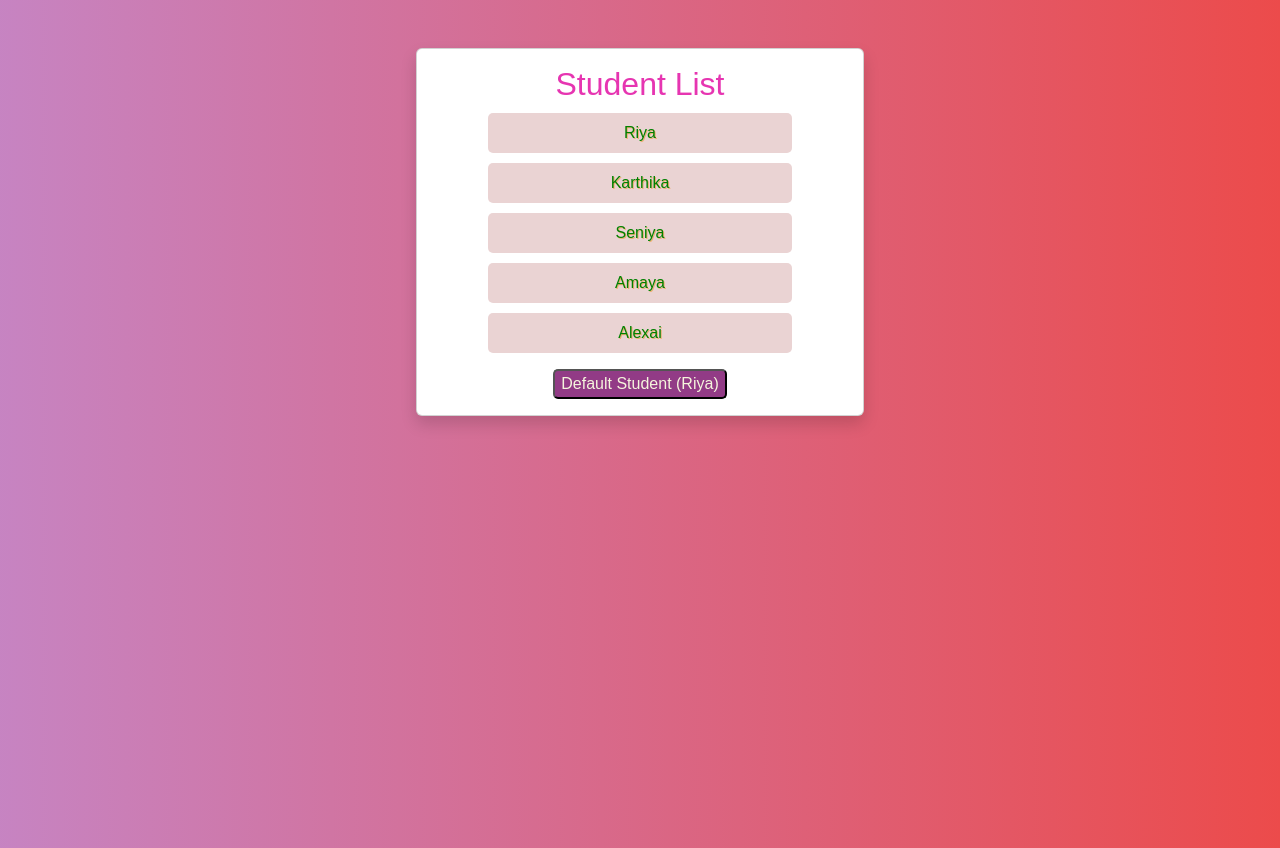
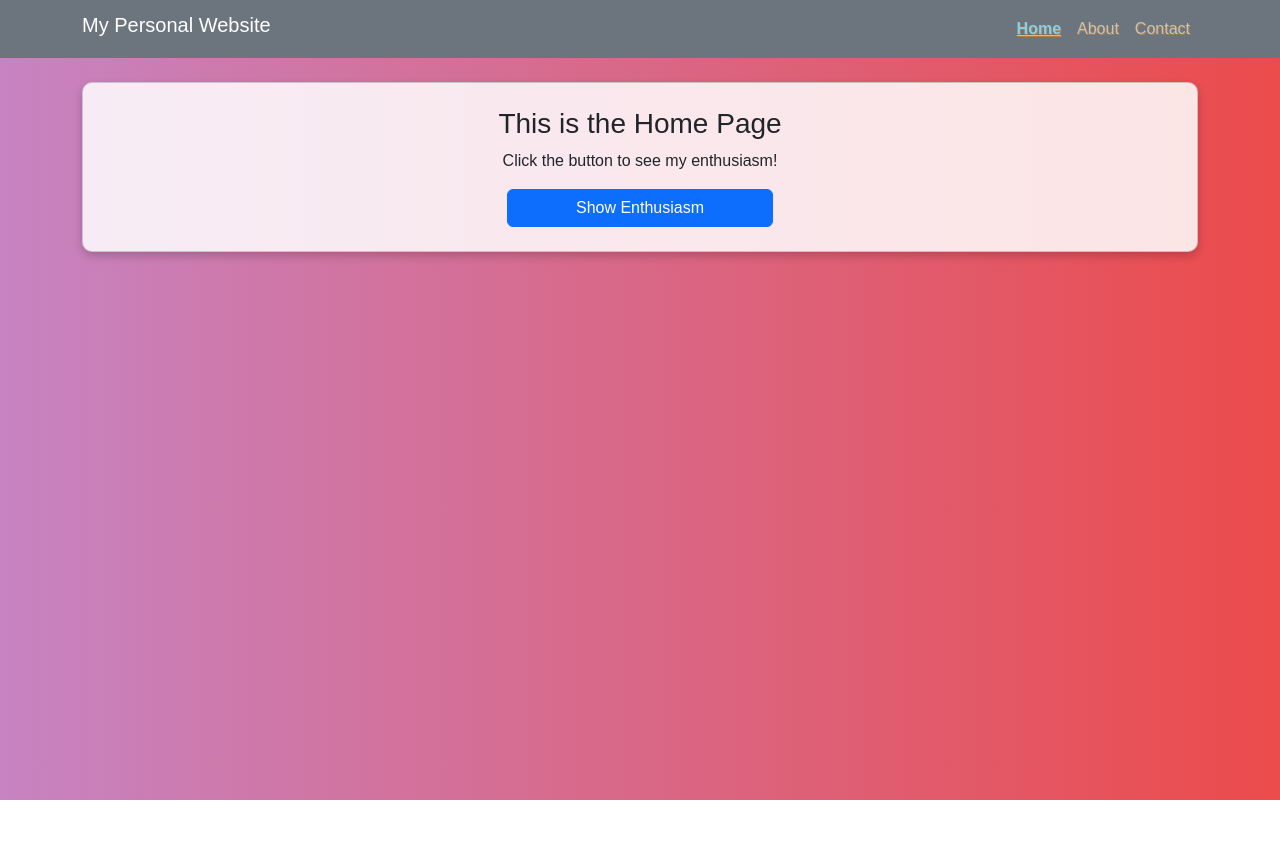
Before and after one commit to karthika525/hello-world, a React (Create React App) app: page / in a window 1280 px wide. After the commit the page ends 800 px from the top, so only its background shows below. Built offline with nearby package versions, Linux system fonts and the light colour scheme.

Commit message:
A React Personal Website Component

```diff
--- a/src/App.css
+++ b/src/App.css
@@ -1,25 +1,54 @@
+body {
+  background-image: linear-gradient(to left,rgba(231, 30, 30, 0.8),rgba(144, 13, 135, 0.508));
+  font-family: "Arial", sans-serif;
+  height: 100vh;
+  margin: 0;
+  padding: 0;
+}
 
-body {
-  background-image:linear-gradient(to left,rgba(231, 30, 30, 0.8),rgba(144, 13, 135, 0.508));
-  font-family: "Arial",sans-serif;
-  height: 100vh;
-}
-h1{
+h1 {
   color: rgba(56, 20, 189, 0.893);
 }
-h2{
+
+h2 {
   color: rgba(227, 29, 168, 0.893);
 }
-li{
+
+li {
   font-weight: lighter;
   text-shadow: 1px 1px rgba(237, 140, 13, 0.5);
 }
-button{
+
+button {
   background-color: rgb(146, 59, 134);
   color: beige;
   border-radius: 5px;
   cursor: pointer;
+  border: none;
+  padding: 8px 14px;
+  font-size: 15px;
+  transition: 0.3s;
 }
-button:hover{
+
+button:hover {
   background-color: rgb(103, 23, 95);
+  transform: scale(1.05);
 }
+
+.nav-link.active {
+  color: skyblue !important;
+  font-weight: bold;
+  text-decoration: underline;
+}
+
+
+.card {
+  background-color: rgba(255, 255, 255, 0.85);
+  border-radius: 10px;
+  box-shadow: 0px 4px 10px rgba(0, 0, 0, 0.2);
+  text-align: center;
+}
+.btn{
+  width:25%;
+  margin: auto;
+}
--- a/src/App.js
+++ b/src/App.js
@@ -1,12 +1,18 @@
 import React from "react";
-import StudentList from "./components/StudentList";
 import "bootstrap/dist/css/bootstrap.min.css";
+import Navbar from "./components/Navbar";
+import { Outlet } from "react-router-dom";
+import "./App.css";
 
 function App() {
-  return (
+return (
   <div>
-  <StudentList />
+  <Navbar />
+  <div className="container mt-4">
+  <Outlet />
+  </div>
   </div>
   );
 }
+
 export default App;
--- /dev/null
+++ b/src/components/About.js
@@ -0,0 +1,18 @@
+import React from "react";
+
+function About() {
+  function showEnthusiasm() {
+  document.getElementById("Msg").innerText ="Hello from React! I love this page!";
+  document.getElementById("Heading").style.background = "lightblue";
+  }
+
+  return (
+    <div className="card p-4 mb-4">
+    <h3 id="Heading">This is the About Page</h3>
+    <p id="Msg">Click the button to see my enthusiasm!</p>
+    <button className="btn btn-primary" onClick={showEnthusiasm}>Show Enthusiasm</button>
+    </div>
+  );
+}
+
+export default About;
--- /dev/null
+++ b/src/components/Contact.js
@@ -0,0 +1,18 @@
+import React from "react";
+
+function Contact() {
+  function showEnthusiasm() {
+  document.getElementById("Msg").innerText ="Hello from React! I love this page!";
+  document.getElementById("Heading").style.background = "lightblue";
+  }
+
+  return (
+    <div className="card p-4 mb-4">
+    <h3 id="Heading">This is the Contact Page</h3>
+    <p id="Msg">Click the button to see my enthusiasm!</p>
+    <button className="btn btn-primary" onClick={showEnthusiasm}>Show Enthusiasm</button>
+    </div>
+  );
+}
+
+export default Contact;
--- /dev/null
+++ b/src/components/Home.js
@@ -0,0 +1,18 @@
+import React from "react";
+
+function Home() {
+  function showEnthusiasm() {
+  document.getElementById("Msg").innerText ="Hello from React! I love this page!";
+  document.getElementById("Heading").style.background = "lightblue";
+  }
+
+  return (
+    <div className="card p-4 mb-4">
+    <h3 id="Heading">This is the Home Page</h3>
+    <p id="Msg">Click the button to see my enthusiasm!</p>
+    <button className="btn btn-primary" onClick={showEnthusiasm}> Show Enthusiasm</button>
+    </div>
+  );
+}
+
+export default Home;
--- /dev/null
+++ b/src/components/Navbar.js
@@ -0,0 +1,20 @@
+import React from "react";
+import { NavLink } from "react-router-dom";
+import "bootstrap/dist/css/bootstrap.min.css";
+
+function Navbar() {
+  return (
+  <nav className="navbar navbar-expand-sm navbar-dark bg-secondary">
+  <div className="container">
+  <h4 className="navbar-brand">My Personal Website</h4>
+  <ul className="navbar-nav">
+  <li className="nav-item"><NavLink to="/" end className="nav-link">Home</NavLink></li>
+  <li className="nav-item"><NavLink to="/about" className="nav-link">About</NavLink></li>
+  <li className="nav-item"><NavLink to="/contact" className="nav-link">Contact</NavLink></li>
+  </ul>
+  </div>
+   </nav>
+  );
+}
+
+export default Navbar;
--- a/src/components/Student.js
+++ /dev/null
@@ -1,15 +0,0 @@
-import React from "react";
-import { useParams,useNavigate} from "react-router-dom";
-
-function Student() {
-  const { name } = useParams();
-  const navigate = useNavigate();
-  return (
-    <div style={{ textAlign: "center", marginTop: "100px" }}>
-    <h1>Welcome, {name}!</h1>
-    <button onClick={() => navigate("/")}>Back to Student List</button>
-    </div>
-  );
-}
-
-export default Student;
--- a/src/components/StudentList.js
+++ /dev/null
@@ -1,27 +0,0 @@
-import React from "react";
-import { Link, useNavigate } from "react-router-dom";
-
-function StudentList() {
-const students = ["Riya", "Karthika","Seniya", "Amaya","Alexai"];
-const navigate = useNavigate();
-
-return (
-<div className="container mt-5 d-flex justify-content-center mx-auto">
-<div className="card shadow text-center" style={{ width: '28rem' }}>
-<div className="card-body">
-<h2>Student List</h2>
-<ul style={{ listStyleType: "none", padding: 0 }}> {students.map((name) => (
-<li key={name} style={{ margin: "10px" }}>
-<Link to={`/student/${name}`} style={{ textDecoration: "none", color: "green",
-    backgroundColor:"#ead3d3ff",display:"block",padding:"8px",margin:"5px 45px",borderRadius:"5px"}}>{name}</Link>
-</li>
-))}
-</ul>
-<button onClick={() => navigate("/student/Riya")}>Default Student (Riya)</button>
-</div>
-</div>
-</div>
-);
-}
-
-export default StudentList;
```
Also changed, not shown: src/components/router.js (+13 -3 lines), src/index.js (+0 -11 lines).
